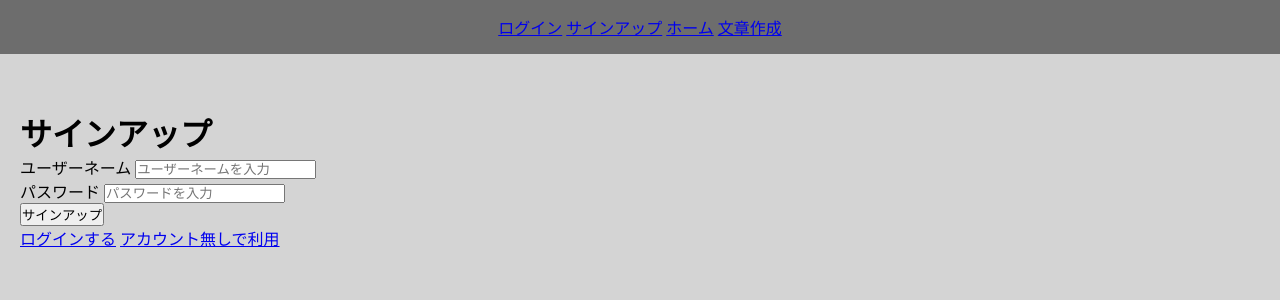
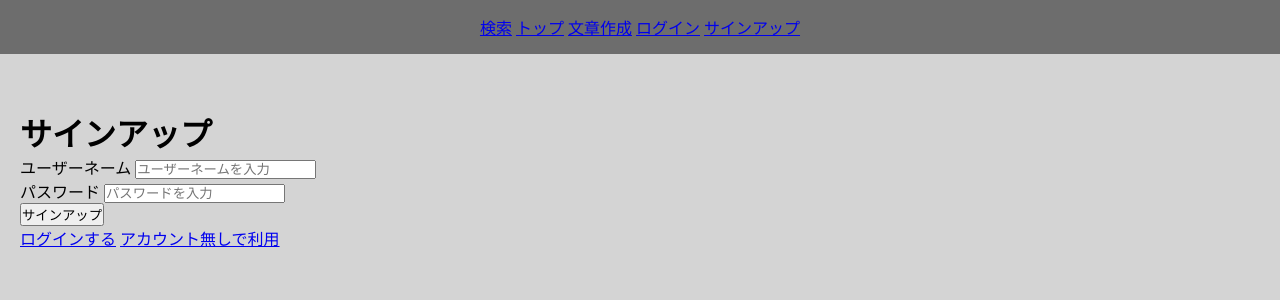
Before and after one commit to o-tsumuro/typingproject, a Django app: page /accounts/ in a window 1280 px wide. Shown: the top 300 px of the page. Run offline with Django 4.2, Linux system fonts and the light colour scheme.

Commit message:
base.html-header修正

```diff
--- a/typingapp/templates/base.html
+++ b/typingapp/templates/base.html
@@ -13,17 +13,18 @@
 <header>
 
     {% if user.is_authenticated %}
+        <div id="login-user">{{ user.username }}</div>
+    {% endif %}
+
+    <a href="{% url "contentapp:typing_list" %}">検索</a>
+    <a href="{% url "typingapp:index" %}">トップ</a>
+    <a href="{% url "contentapp:create_content" %}">文章作成</a>
+    {% if user.is_authenticated %}
         <a href="{% url "accounts:logout" %}">ログアウト</a>
         <a href="{% url "contentapp:mypage" username=request.user.username %}">マイページ</a>
     {% else %}
         <a href="{% url "accounts:login" %}">ログイン</a>
         <a href="{% url "accounts:signup" %}">サインアップ</a>
-    {% endif %}
-    <a href="{% url "typingapp:index" %}">ホーム</a>
-    <a href="{% url "contentapp:create_content" %}">文章作成</a>
-
-    {% if user.is_authenticated %}
-        <div id="login-user">ログイン中：{{ user.username }}</div>
     {% endif %}
 
 </header>
```
